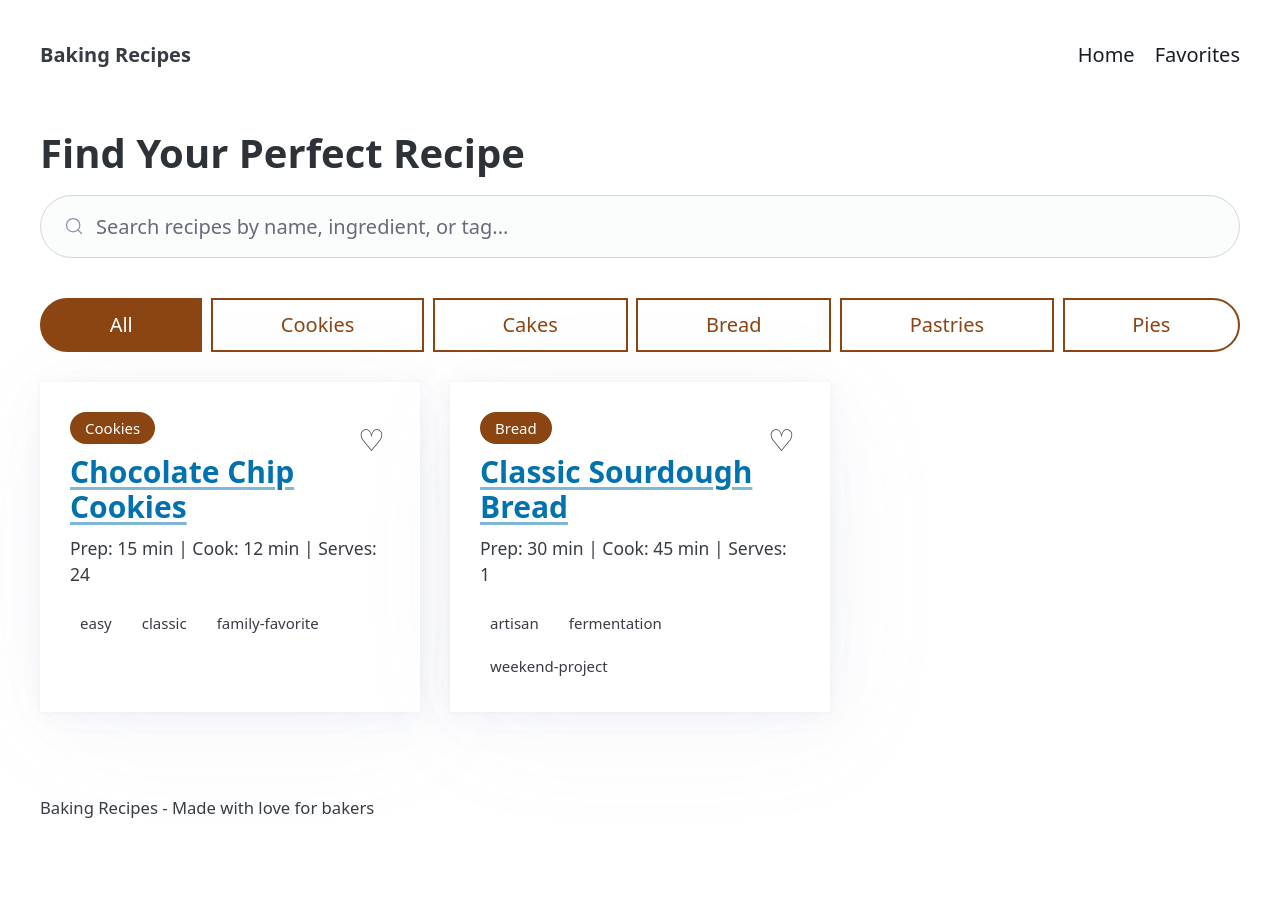
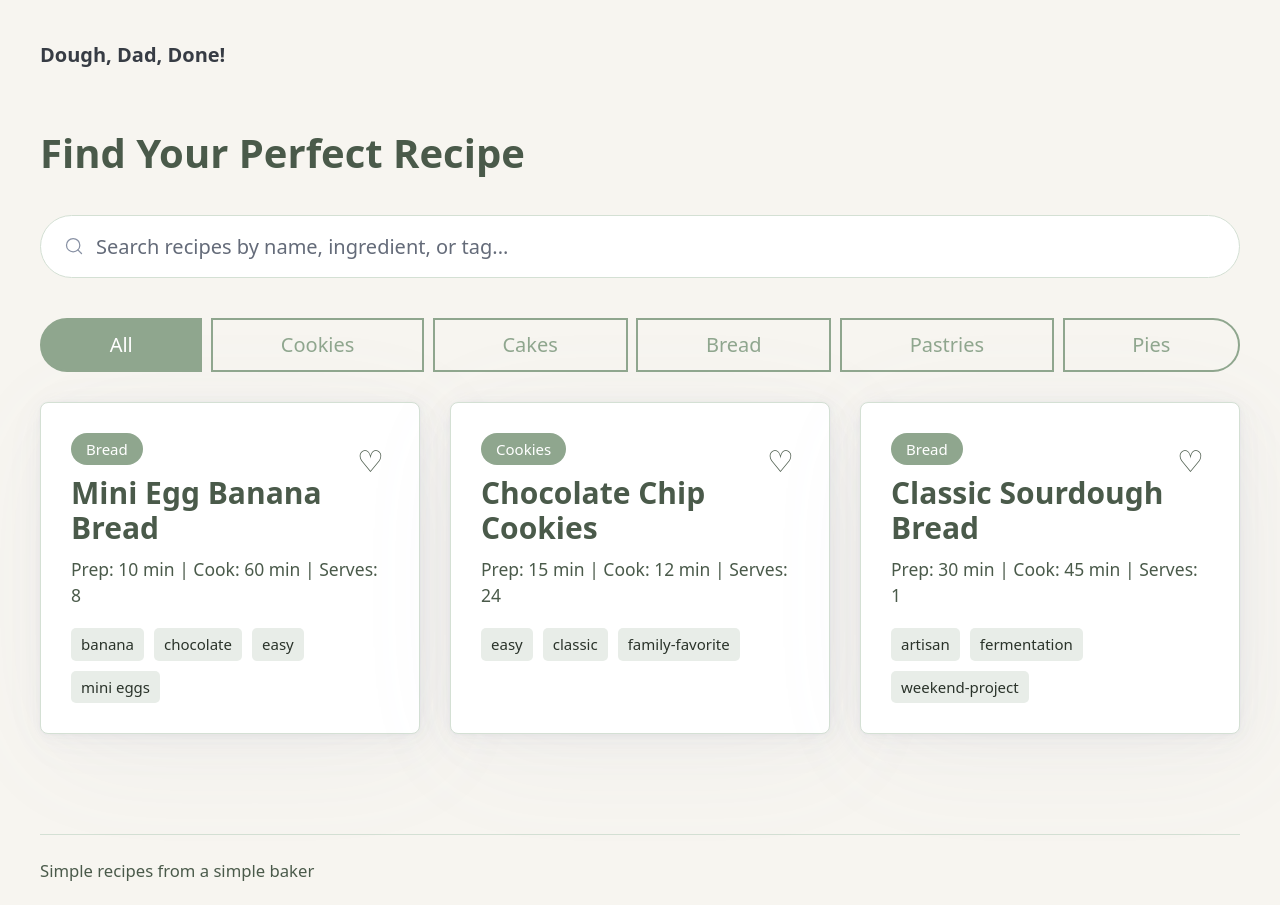
Before and after one commit to andrew-leonard/dough-dad-done, a plain HTML site: page index.html in a window 1280 px wide. Before the commit the page ends 842 px from the top, so only its background shows below. Drawn offline with nearby package versions, Linux system fonts and the light colour scheme.

Commit message:
style mods

```diff
--- a/css/custom.css
+++ b/css/custom.css
@@ -1,6 +1,46 @@
 :root {
-  --primary: #8b4513;
-  --primary-hover: #6b3410;
+  --primary: #8FA68E;
+  --primary-hover: #7A9279;
+  --primary-focus: rgba(143, 166, 142, 0.25);
+  --background-color: #F7F5F0;
+  --card-background-color: #FFFFFF;
+  --card-sectionning-background-color: #FFFFFF;
+  --color: #2A332A;
+  --h1-color: #2A332A;
+  --h2-color: #2A332A;
+  --h3-color: #2A332A;
+  --muted-color: #4A5A4A;
+  --muted-border-color: #D4E0D4;
+  --form-element-background-color: #FFFFFF;
+  --form-element-border-color: #D4E0D4;
+  --form-element-active-border-color: #8FA68E;
+  --form-element-focus-color: rgba(143, 166, 142, 0.25);
+  --nav-element-color: #2A332A;
+  --nav-element-active-color: #8FA68E;
+  --nav-element-hover-color: #8FA68E;
+  --border-radius: 8px;
+}
+
+body {
+  background-color: #F7F5F0;
+  color: #2A332A;
+}
+
+.site-header {
+  margin-bottom: 2rem;
+  color: var(--muted-color);
+}
+
+input[type="search"] {
+  background-color: #FFFFFF;
+  color: #2A332A;
+  border-color: #D4E0D4;
+}
+
+input[type="search"]:focus {
+  background-color: #FFFFFF;
+  border-color: #8FA68E;
+  box-shadow: 0 0 0 3px rgba(143, 166, 142, 0.2);
 }
 
 .category-filters {
@@ -23,7 +63,7 @@
 .category-btn:hover,
 .category-btn.active {
   background: var(--primary);
-  color: white;
+  color: #FFFFFF;
 }
 
 .grid {
@@ -33,7 +73,8 @@
 }
 
 .recipe-card {
-  border: 1px solid var(--muted-border-color);
+  background-color: #FFFFFF;
+  border: 1px solid #D4E0D4;
   border-radius: var(--border-radius);
   padding: 1.5rem;
   transition: box-shadow 0.2s;
@@ -41,6 +82,29 @@
 
 .recipe-card:hover {
   box-shadow: 0 4px 12px rgba(0, 0, 0, 0.1);
+}
+
+#recipe-detail {
+  background-color: #FFFFFF;
+  border: 1px solid #D4E0D4;
+  border-radius: var(--border-radius);
+  padding: 2rem;
+
+  header {
+    background-color: #FFFFFF;
+  }
+
+  footer {
+    background-color: #FFFFFF;
+  }
+
+  h1 {
+    color: var(--muted-color);
+  }
+
+  h2 {
+    color: var(--muted-color);
+  }
 }
 
 .recipe-card h3 {
@@ -51,7 +115,7 @@
   display: inline-block;
   padding: 0.25rem 0.75rem;
   background: var(--primary);
-  color: white;
+  color: #FFFFFF;
   border-radius: 1rem;
   font-size: 0.75rem;
   text-transform: capitalize;
@@ -62,6 +126,13 @@
   color: var(--muted-color);
   font-size: 0.875rem;
   margin-bottom: 1rem;
+}
+
+.recipe-card {
+  a {
+    color: var(--muted-color);
+    text-decoration: none;;
+  }
 }
 
 .favorite-btn {
@@ -95,7 +166,7 @@
   display: inline-block;
   padding: 0.25rem 0.75rem;
   background: var(--primary);
-  color: white;
+  color: #FFFFFF;
   border-radius: 1rem;
   font-size: 0.75rem;
   text-transform: capitalize;
@@ -117,9 +188,21 @@
 .tag {
   display: inline-block;
   padding: 0.25rem 0.5rem;
-  background: var(--muted-background-color);
+  background: #E8EDE8;
+  color: #2A332A;
   border-radius: 0.25rem;
   font-size: 0.75rem;
+}
+
+body > footer {
+  color: #2A332A;
+  border-top: 1px solid #D4E0D4;
+  padding: 1rem 0;
+  margin-top: 2rem;
+}
+
+body > footer small {
+  color: #4A5A4A;
 }
 
 #recipe-ingredients li,
@@ -130,6 +213,18 @@
 mark {
   background: #ffd700;
   padding: 0 0.125rem;
+}
+
+button {
+  &.primary {
+    background-color: var(--primary);
+    color: #FFFFFF;
+    border: none;
+    padding: 0.5rem 1rem;
+    border-radius: var(--border-radius);
+    cursor: pointer;
+    transition: background-color 0.2s;
+  }
 }
 
 @media print {
--- a/index.html
+++ b/index.html
@@ -3,7 +3,7 @@
 <head>
   <meta charset="UTF-8">
   <meta name="viewport" content="width=device-width, initial-scale=1.0">
-  <title>Baking Recipes</title>
+  <title>Dough, Dad, Done!</title>
   <link rel="stylesheet" href="https://cdn.jsdelivr.net/npm/@picocss/pico@2/css/pico.min.css">
   <link rel="stylesheet" href="css/custom.css">
 </head>
@@ -11,18 +11,21 @@
   <header class="container">
     <nav>
       <ul>
-        <li><strong>Baking Recipes</strong></li>
+        <li><strong>Dough, Dad, Done!</strong></li>
       </ul>
+      <!-- Nav Links -->
+      <!--
       <ul>
         <li><a href="index.html" class="contrast">Home</a></li>
         <li><a href="favorites.html" class="contrast">Favorites</a></li>
       </ul>
+      -->
     </nav>
   </header>
 
   <main class="container">
     <section>
-      <h1>Find Your Perfect Recipe</h1>
+      <h1 class="site-header">Find Your Perfect Recipe</h1>
       <input type="search" id="search-input" name="search" placeholder="Search recipes by name, ingredient, or tag...">
     </section>
 
@@ -47,7 +50,7 @@
   </main>
 
   <footer class="container">
-    <small>Baking Recipes - Made with love for bakers</small>
+    <small>Simple recipes from a simple baker</small>
   </footer>
 
   <script src="js/recipes.js"></script>
--- a/js/recipes.js
+++ b/js/recipes.js
@@ -1,4 +1,36 @@
 const recipes = [
+  {
+    id: 'mini-egg-banana-bread',
+    title: 'Mini Egg Banana Bread',
+    category: 'bread',
+    prepTime: '10 min',
+    cookTime: '60 min',
+    servings: 8,
+    ingredients: [
+      '3 bananas mashed',
+      '150g butter',
+      '150g caster sugar',
+      '2 eggs',
+      '1 tsp vanilla extract',
+      '150g self-raising flour',
+      '1 bag mini eggs (100g)',
+      '75g milk chocolate chips',
+      '75g white chocolate chips'
+    ],
+    instructions: [
+      'Preheat oven to 160°C (320°F).',
+      'Grease and flour a loaf pan.',
+      'In a large bowl, cream together butter and sugar until light and fluffy.',
+      'Beat in eggs one at a time, then stir in vanilla.',
+      'Mix in mashed bananas.',
+      'Sift in flour and fold until just combined.',
+      'Gently fold in mini eggs and chocolate chips.',
+      'Pour batter into prepared loaf pan and smooth the top.',
+      'Bake for 60 minutes or until a toothpick inserted into the center comes out clean.',
+      'Allow to cool in the pan for 10 minutes, then turn out onto a wire rack to cool completely.'
+    ],
+    tags: ['banana', 'chocolate', 'easy', 'mini eggs']
+  },
   {
     id: "chocolate-chip-cookies",
     title: "Chocolate Chip Cookies",
@@ -51,7 +83,7 @@ const recipes = [
       "Perform stretch and folds every 30 minutes for 2 hours.",
       "Cover and let rise at room temperature for 4-6 hours.",
       "Shape dough and place in a floured banneton.",
-      "Refrigerate overnight (8-24 hours).",
+      "Refrigerate overnight (8-24 hours). Or let rise at room temperature for 2-4 hours until doubled.",
       "Preheat Dutch oven to 450°F (230°C).",
       "Score dough and bake covered for 20 minutes.",
       "Remove lid and bake 20-25 minutes more until golden brown.",
```
Also changed, not shown: recipe.html (+6 -3 lines).
